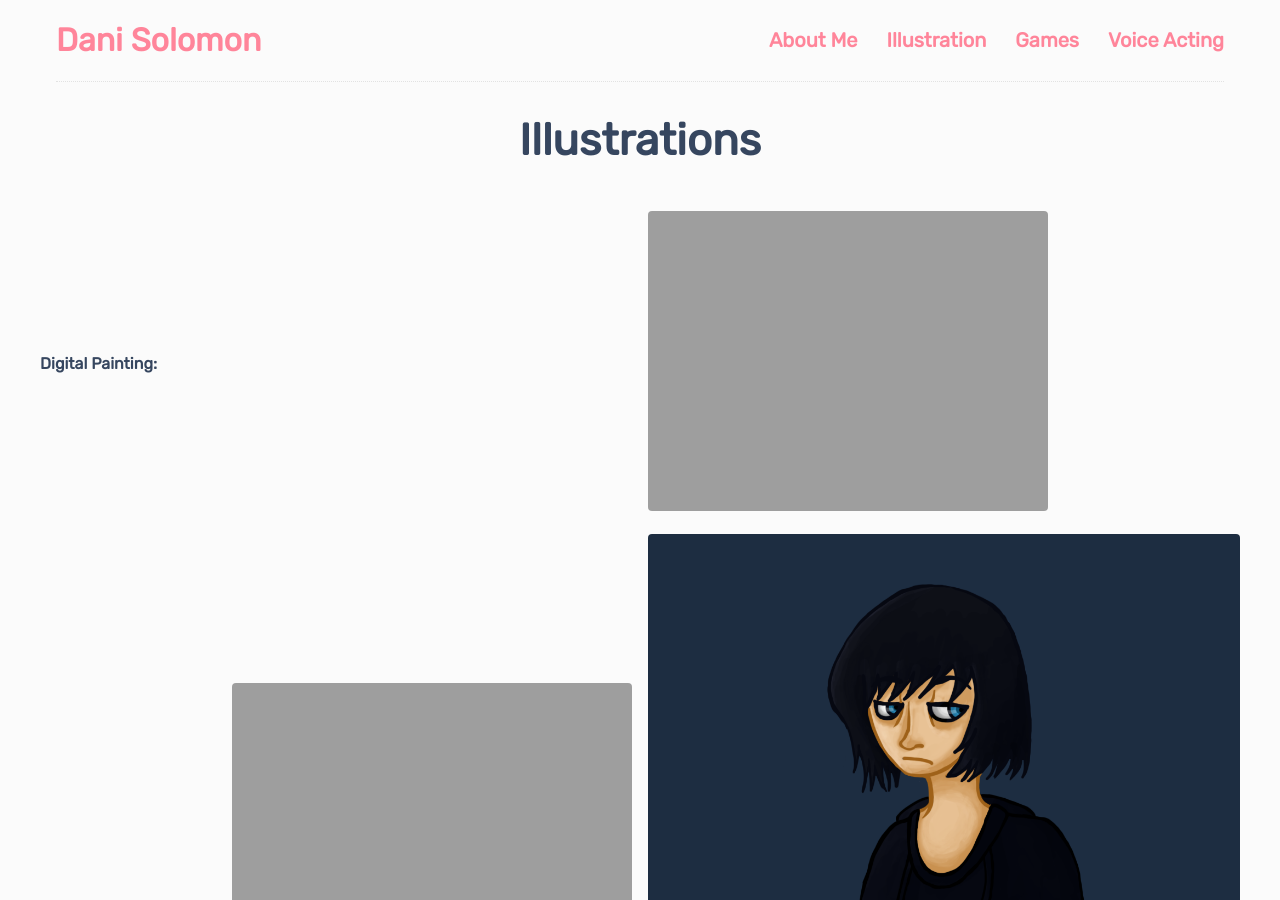
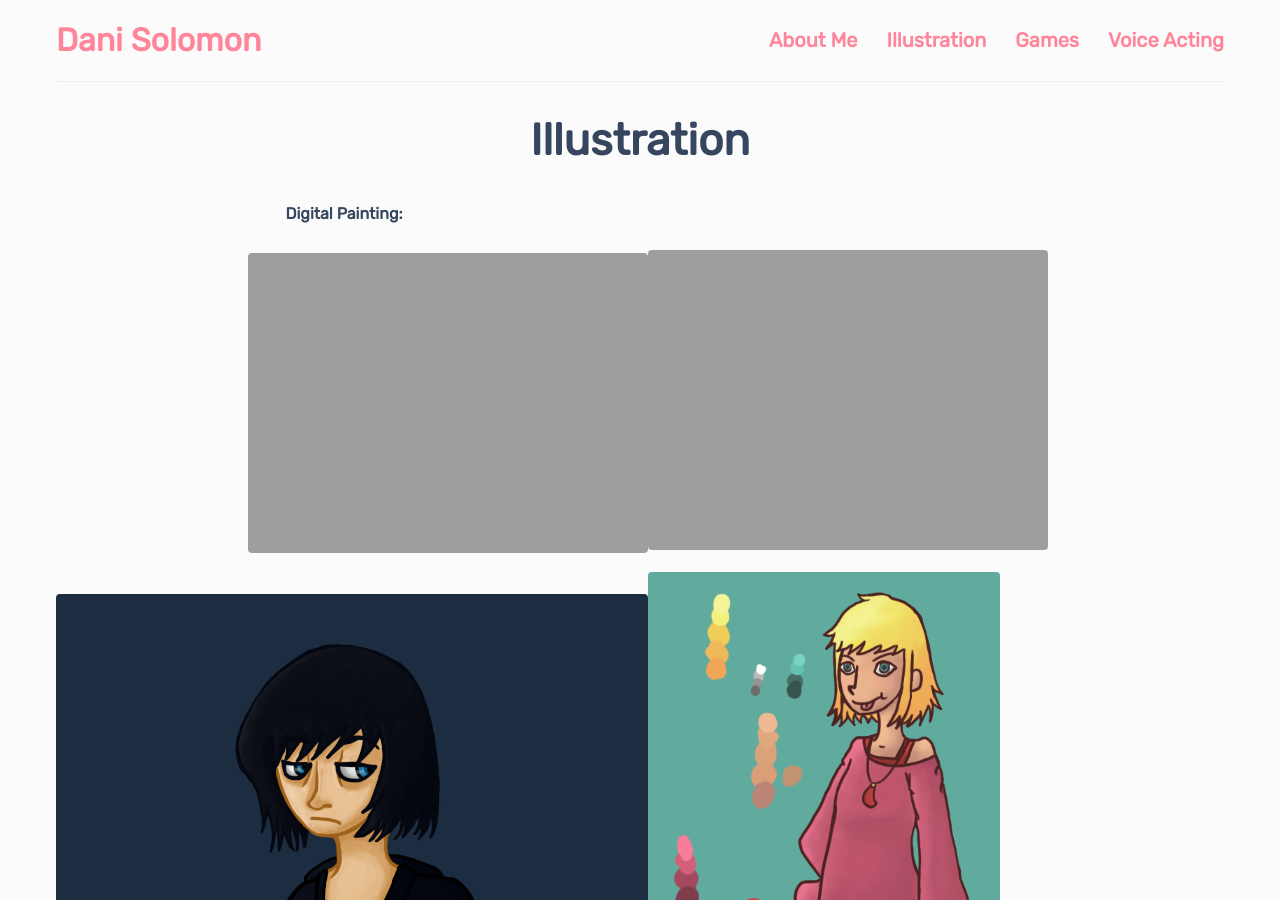
Before and after one commit to DaniBSolomon/danibsolomon.github.io, a Jekyll site: the page built from illustration.md, in a window 1280 px wide and 900 px high. Built offline with Jekyll 4.4.1, drawn with Linux system fonts in a browser that asks for light colours.

Commit message:
Update illustration.md

```diff
--- a/illustration.md
+++ b/illustration.md
@@ -1,10 +1,10 @@
 ---
 collection: illustration
-title: Illustrations
+title: Illustration
 image:
 layout: gallery
 ---
-<b>Digital Painting:</b>
+<div align="center"><b>Digital Painting:</b></div><br/>
 
 ![Zuriel]({{ site.github.url }}/img/illustration_zuriel.png)
 
@@ -19,14 +19,14 @@
 ![Frappuccino]({{ site.github.url }}/img/illustration_scf.png)
 
 
-<div align="center">Comic Art:</div><br/>
+<div align="center"><b>Comic Art:</b></div><br/>
 
 ![Japan Comic Page 1]({{ site.github.url }}/img/comic_JPpg1.png)
 
 ![Japan Comic Page 2]({{ site.github.url }}/img/comic_JPpg2.png)
 
 
-<div align="center">Life Drawing:</div><br/>
+<div align="center"><b>Life Drawing:</b></div><br/>
 
 ![Self Portrait]({{ site.github.url }}/img/life_self2.jpg)
 
```
